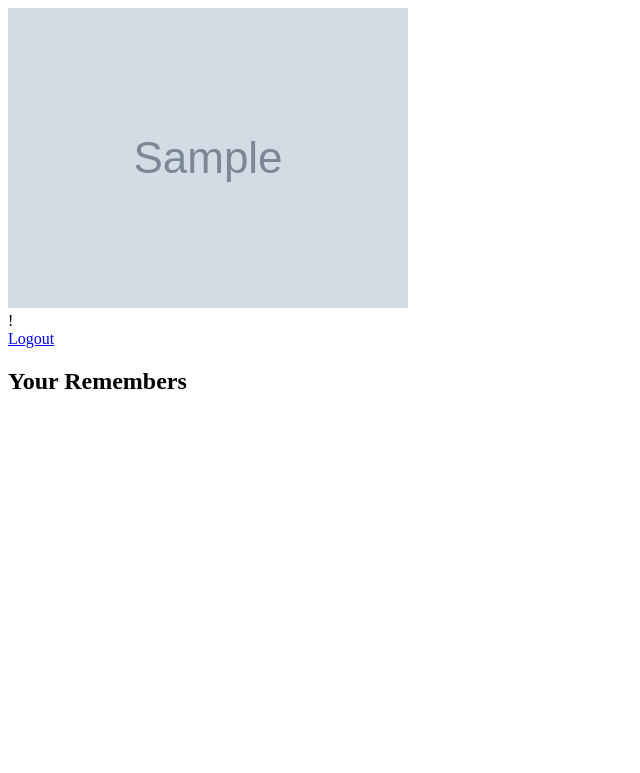
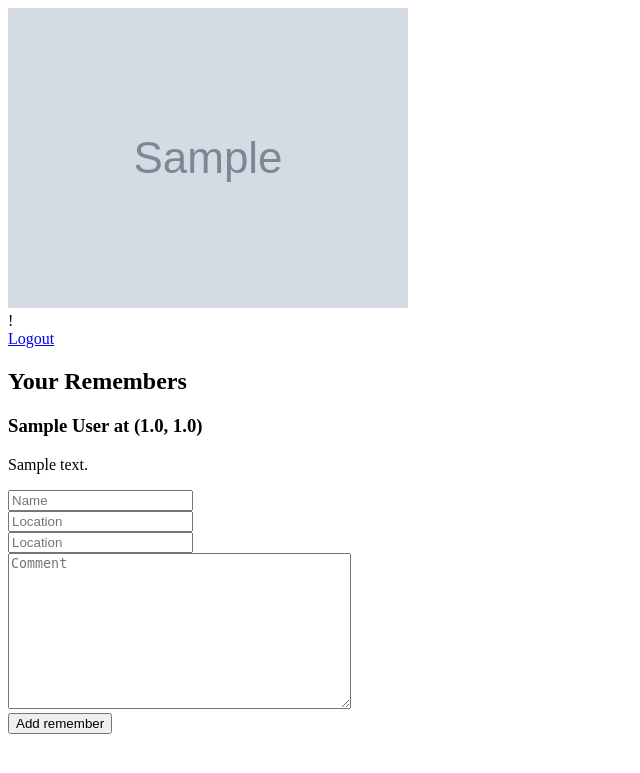
Before and after one commit to HarryWhen/PlacesRemember, a Django app: template app/templates/app/profile_page.html in a window 1280 px wide. Shown: the top 773 px of the page, without its empty margins (0-640 px from the left). Run offline with Django 4.2, Linux system fonts and the light colour scheme; tables that the repository leaves empty hold one stand-in row (values such as "Sample post"); the template is opened without the code that fills it: values that come from a table or form of the project are taken from there, most other values are stand-ins (such as "Sample title", 1, 10 or a date in 2020); grey boxes marked "Sample" are stand-in pictures.

Commit message:
Create models & Implement list of Places Remeber at Profile & Create forms & Implement form for add Place Remember at profile & Implement map for form at profile

```diff
--- /dev/null
+++ b/app/forms.py
@@ -0,0 +1,31 @@
+from django.forms import ModelForm, TextInput, NumberInput, Textarea
+# from leaflet.forms.widgets import LeafletWidget
+
+from . import models
+
+
+class PlaceRememberForm(ModelForm):
+    class Meta:
+        model = models.PlaceRemember
+        fields = [
+            'name',
+            'location_latitude',
+            'location_longitude',
+            'comment',
+        ]
+        widgets = {
+            'name': TextInput(attrs={
+                'placeholder': "Name",
+            }),
+            'location_latitude': NumberInput(attrs={
+                'placeholder': "Location",
+                'id': 'latitude',
+            }),
+            'location_longitude': NumberInput(attrs={
+                'placeholder': "Location",
+                'id': 'longitude',
+            }),
+            'comment': Textarea(attrs={
+                'placeholder': "Comment",
+            }),
+        }
--- /dev/null
+++ b/app/models.py
@@ -0,0 +1,14 @@
+from django.db import models
+from django.contrib.auth.models import User
+
+
+class PlaceRemember(models.Model):
+    name = models.CharField(max_length=255)
+    location_latitude = models.FloatField()
+    location_longitude = models.FloatField()
+    comment = models.TextField()
+    user = models.ForeignKey(User, on_delete=models.CASCADE)
+
+    @property
+    def location(self):
+        return self.location_latitude, self.location_longitude
--- a/app/templates/app/profile_page.html
+++ b/app/templates/app/profile_page.html
@@ -1,7 +1,22 @@
 <!DOCTYPE html>
+{% load leaflet_tags %}
 <html>
 <head>
     <title>Profile</title>
+    {% leaflet_js %}
+    {% leaflet_css %}
+    <script>
+        function initMap(map, options) {
+            var marker = L.marker([55.7522200, 37.6155600], { draggable: true }).addTo(map);
+
+            marker.on('dragend', function(event) {
+                var latitude = marker.getLatLng().lat;
+                var longitude = marker.getLatLng().lng;
+                document.getElementById('latitude').value = latitude;
+                document.getElementById('longitude').value = longitude;
+            });
+        }
+    </script>
 </head>
 <body>
     <header>
@@ -15,5 +30,20 @@
     </header>
 
     <h2>Your Remembers</h2>
+    <div>
+        {% for place_remember in place_remembers %}
+            <h3>{{ place_remember.name }} at {{ place_remember.location }}</h3>
+            <p>{{ place_remember.comment }}</p>
+        {% endfor %}
+    </div>
+
+    <form method="post">
+        {% csrf_token %}
+        {% for control in place_remember_form %}
+            {{ control }}<br>
+        {% endfor %}
+        {% leaflet_map "map" callback="window.initMap" %}
+        <button type="submit">Add remember</button>
+    </form>
 </body>
 </html>
```
Also changed, not shown: app/views.py (+20 -0 lines), project/settings.py (+14 -0 lines), app/migrations/0001_initial.py (added).
